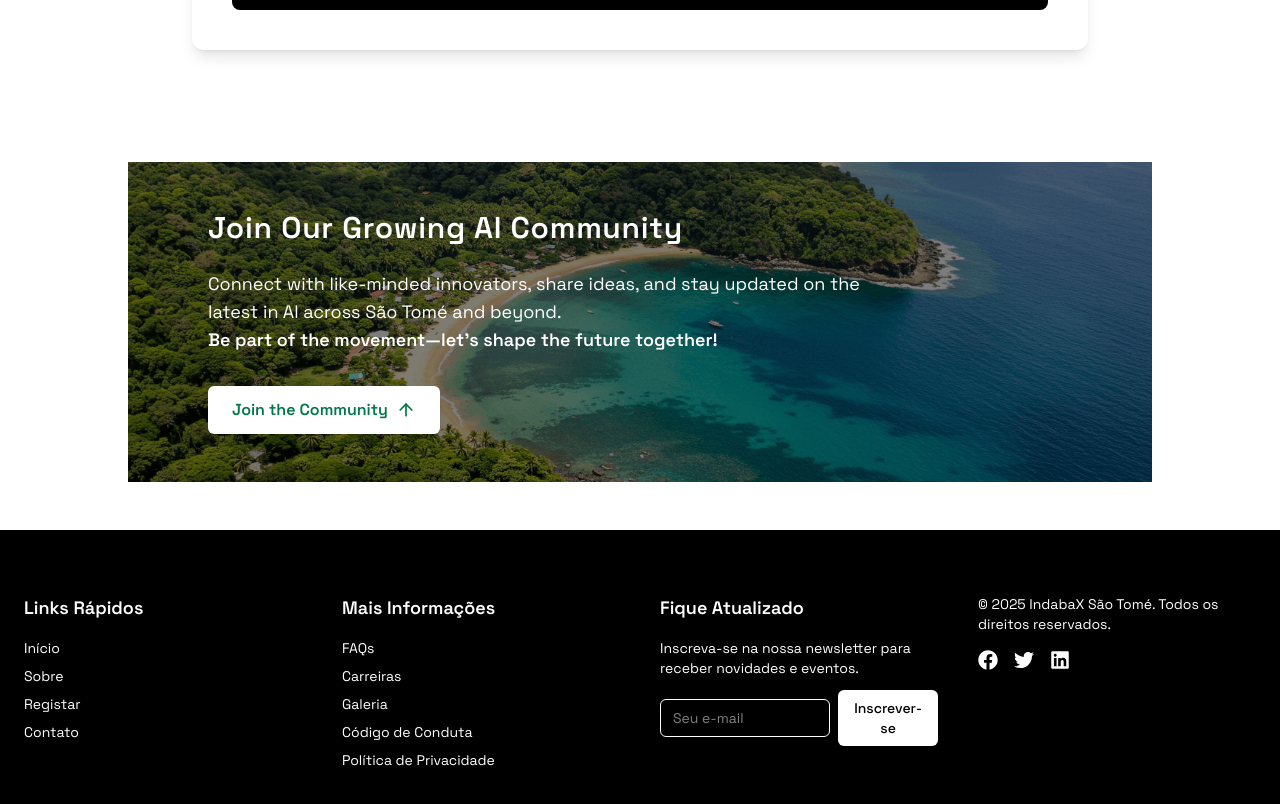
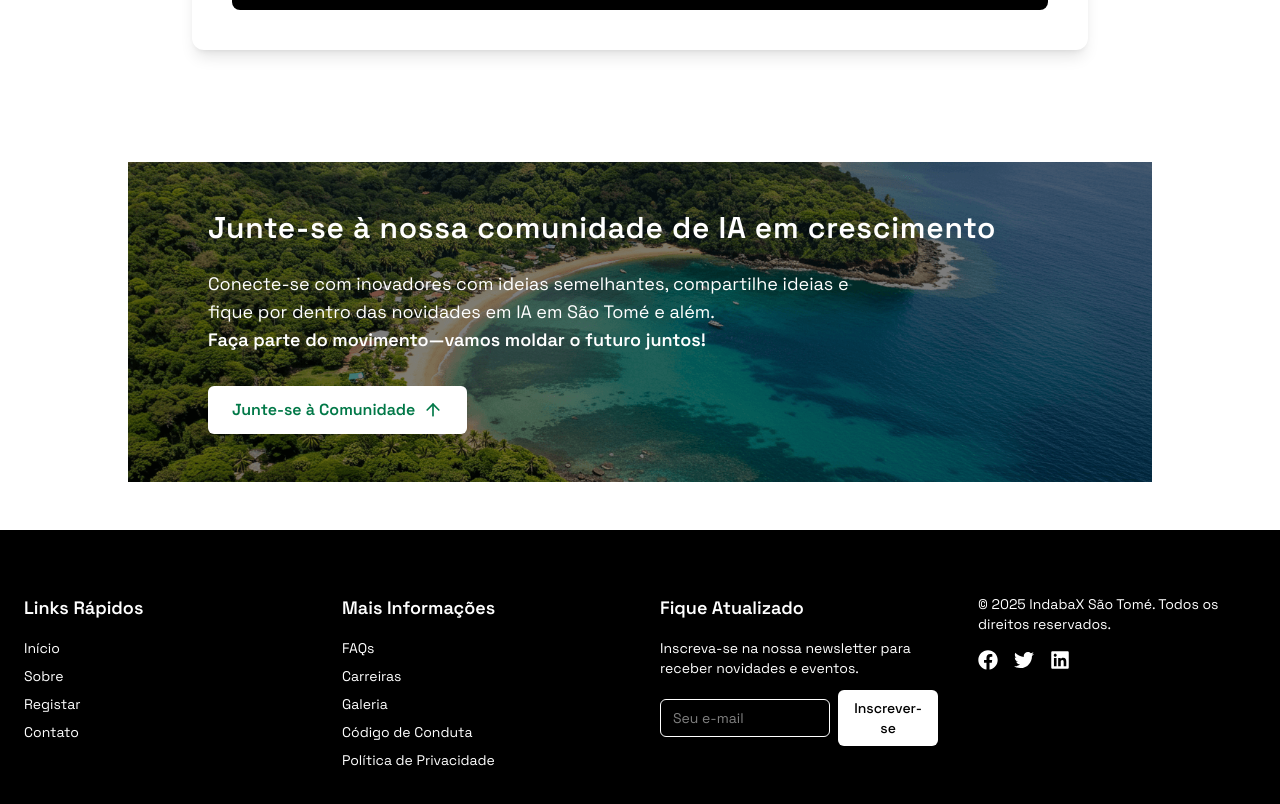
Before and after one commit to MOSOBELULU/indabaX, a React (Vite) app: page /register in a window 1280 px wide. Shown: the part 1493-2297 px from the top of the page. Built offline with nearby package versions, Linux system fonts and the light colour scheme; no server answers.

Commit message:
wip: CTA translate

```diff
--- a/src/components/reusable/CTA.jsx
+++ b/src/components/reusable/CTA.jsx
@@ -1,8 +1,10 @@
 /* eslint-disable no-unused-vars */
 import { ArrowUp } from "lucide-react";
 import { motion } from "framer-motion";
+import { useTranslation } from "react-i18next";
 
 export default function CTA() {
+  const {t} = useTranslation()
   return (
   <motion.section
   className="relative py-12 px-6 sm:px-10 md:px-20 max-w-5xl mx-auto my-12  overflow-hidden"
@@ -21,16 +23,15 @@ export default function CTA() {
     <div className="flex flex-col sm:flex-row items-center sm:items-center gap-4 mb-6">
 
       <h2 className="text-2xl sm:text-3xl font-semibold tracking-wide">
-        Join Our Growing AI Community
+         {t("cta.title")}
       </h2>
     </div>
 
     <p className="text-base sm:text-lg max-w-2xl mb-8">
-      Connect with like-minded innovators, share ideas, and stay updated on the
-      latest in AI across São Tomé and beyond.
+      {t("cta.paragraph")}
       <br />
       <span className="font-semibold">
-        Be part of the movement—let’s shape the future together!
+       {t("cta.highlight")}
       </span>
     </p>
 
@@ -40,7 +41,7 @@ export default function CTA() {
       whileTap={{ scale: 0.95 }}
       className="inline-flex items-center bg-white text-[#007847] font-semibold px-6 py-3 rounded-md shadow-md hover:bg-gray-100 transition"
     >
-      Join the Community
+          {t("cta.button")}
       <ArrowUp className="w-5 h-5 ml-2" />
     </motion.a>
   </div>
--- a/src/locales/en/translation.json
+++ b/src/locales/en/translation.json
@@ -580,6 +580,12 @@
     "organization": "Organization Name",
     "partnershipNotes": "Tell us more about your sponsorship/partnership interest",
     "submit": "Submit Registration"
+  },
+  "cta": {
+    "title": "Join Our Growing AI Community",
+    "paragraph": "Connect with like-minded innovators, share ideas, and stay updated on the latest in AI across São Tomé and beyond.",
+    "highlight": "Be part of the movement—let’s shape the future together!",
+    "button": "Join the Community"
   }
 
 
--- a/src/locales/pt/translation.json
+++ b/src/locales/pt/translation.json
@@ -604,6 +604,12 @@
     "organization": "Nome da organização",
     "partnershipNotes": "Conte-nos mais sobre seu interesse em patrocinar/parceiro",
     "submit": "Enviar inscrição"
+  },
+ "cta": {
+    "title": "Junte-se à nossa comunidade de IA em crescimento",
+    "paragraph": "Conecte-se com inovadores com ideias semelhantes, compartilhe ideias e fique por dentro das novidades em IA em São Tomé e além.",
+    "highlight": "Faça parte do movimento—vamos moldar o futuro juntos!",
+    "button": "Junte-se à Comunidade"
   }
 
 
@@ -613,5 +619,4 @@
 
 
 
-
 }
```
